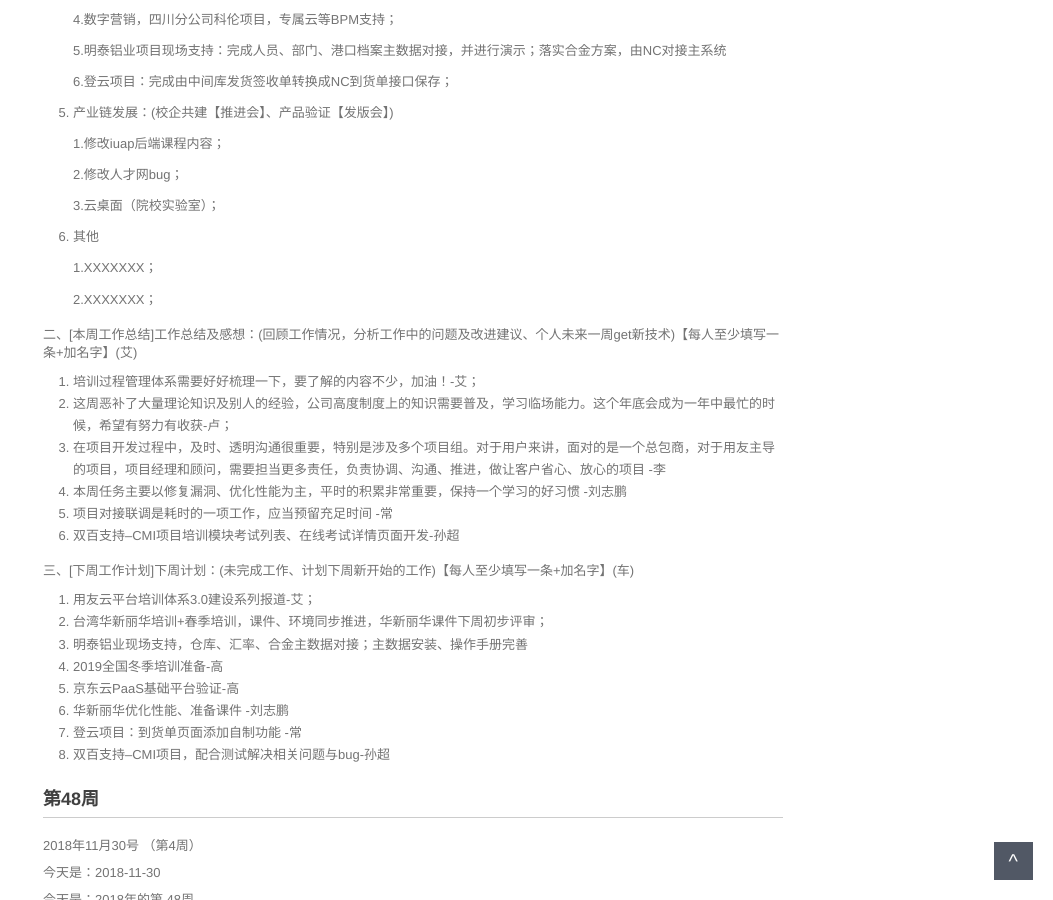
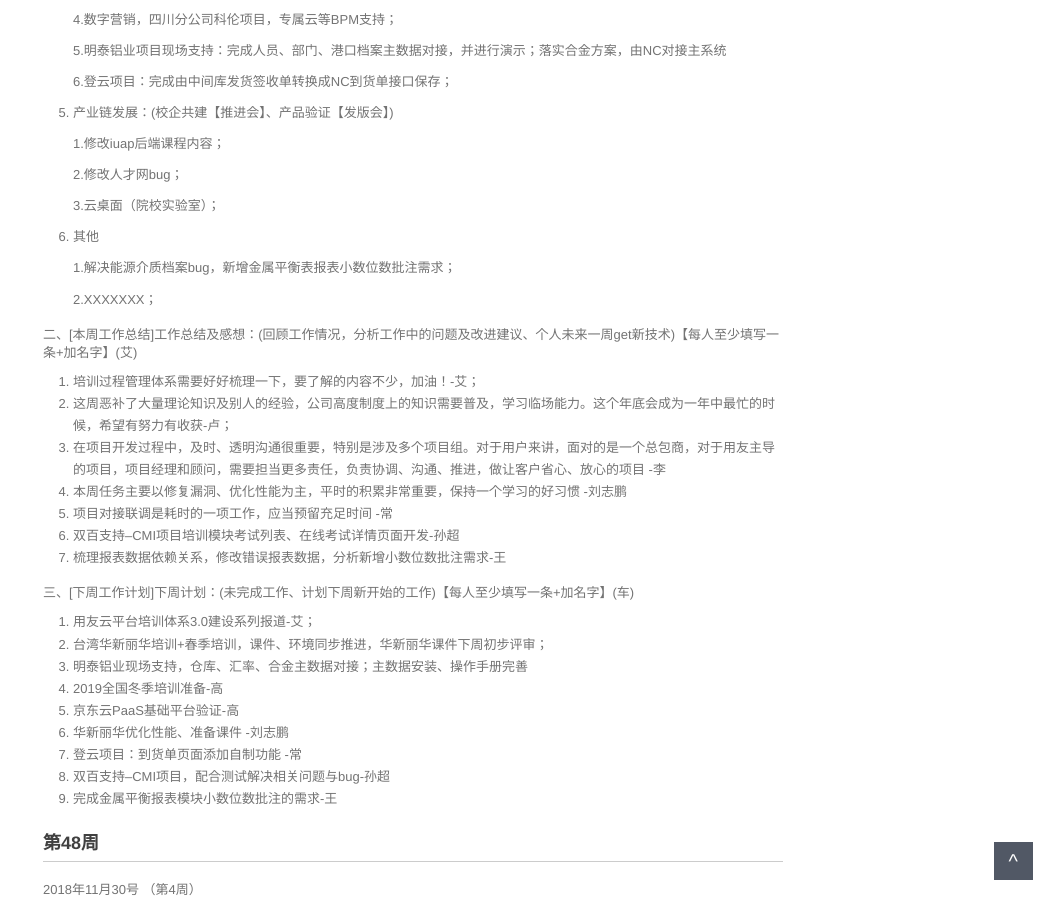
Before and after one commit to walllFlower/blog, a Jekyll site: the page built from _posts/2018-07-17-day_report_cxz.md, in a window 1280 px wide and 900 px high, scrolled down 1038 px. Shown: the whole window, without its empty margins (227-1280 px from the left). Built offline with Jekyll 4.4.1, drawn with Linux system fonts in a browser that asks for light colours; comment, search, counter and statistics services are not loaded.

Commit message:
Update 2018-07-17-day_report_cxz.md

```diff
--- a/_posts/2018-07-17-day_report_cxz.md
+++ b/_posts/2018-07-17-day_report_cxz.md
@@ -70,7 +70,7 @@ categories: 技术运营工作周报
 
 6. 其他
 
-    1.XXXXXXX；
+    1.解决能源介质档案bug，新增金属平衡表报表小数位数批注需求；
 
     2.XXXXXXX；
 
@@ -82,6 +82,7 @@ categories: 技术运营工作周报
 4. 本周任务主要以修复漏洞、优化性能为主，平时的积累非常重要，保持一个学习的好习惯 -刘志鹏
 5. 项目对接联调是耗时的一项工作，应当预留充足时间 -常
 6. 双百支持--CMI项目培训模块考试列表、在线考试详情页面开发-孙超
+7. 梳理报表数据依赖关系，修改错误报表数据，分析新增小数位数批注需求-王
 
 三、[下周工作计划]下周计划：(未完成工作、计划下周新开始的工作)【每人至少填写一条+加名字】(车)
 
@@ -93,6 +94,7 @@ categories: 技术运营工作周报
 6. 华新丽华优化性能、准备课件 -刘志鹏
 7. 登云项目：到货单页面添加自制功能 -常
 8. 双百支持--CMI项目，配合测试解决相关问题与bug-孙超
+9. 完成金属平衡报表模块小数位数批注的需求-王
 
 
 ###  第48周
```
